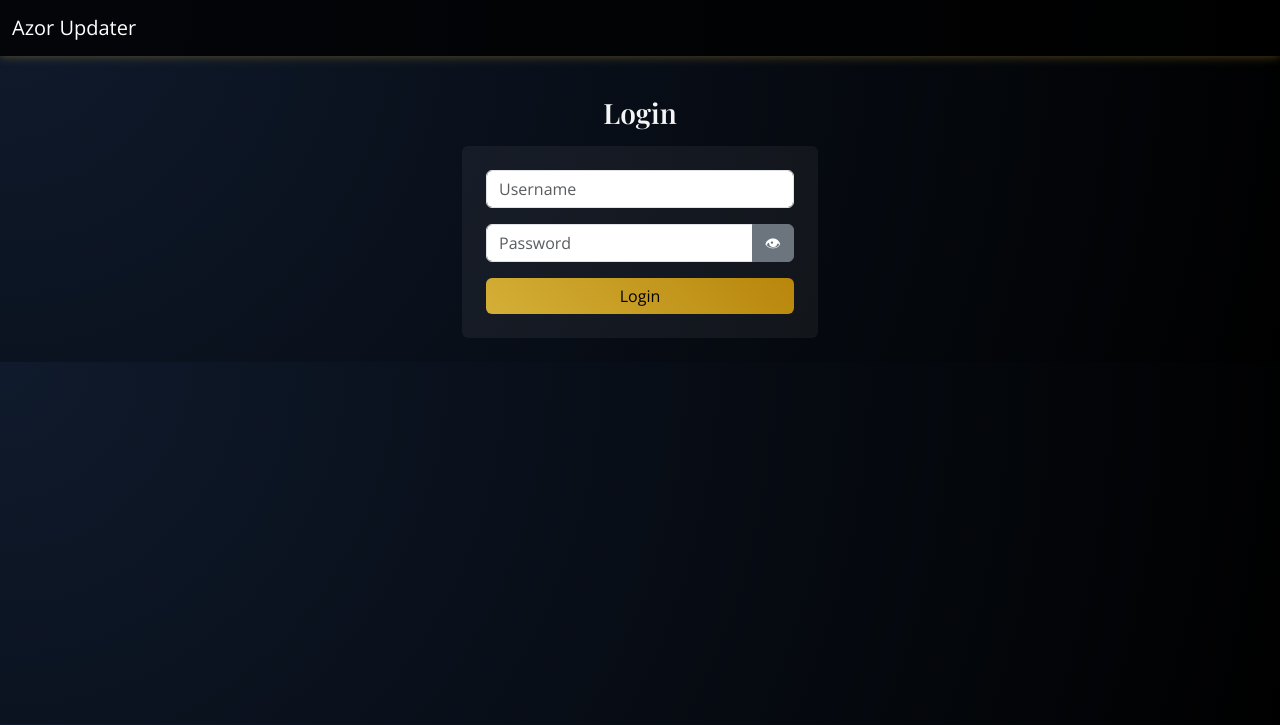
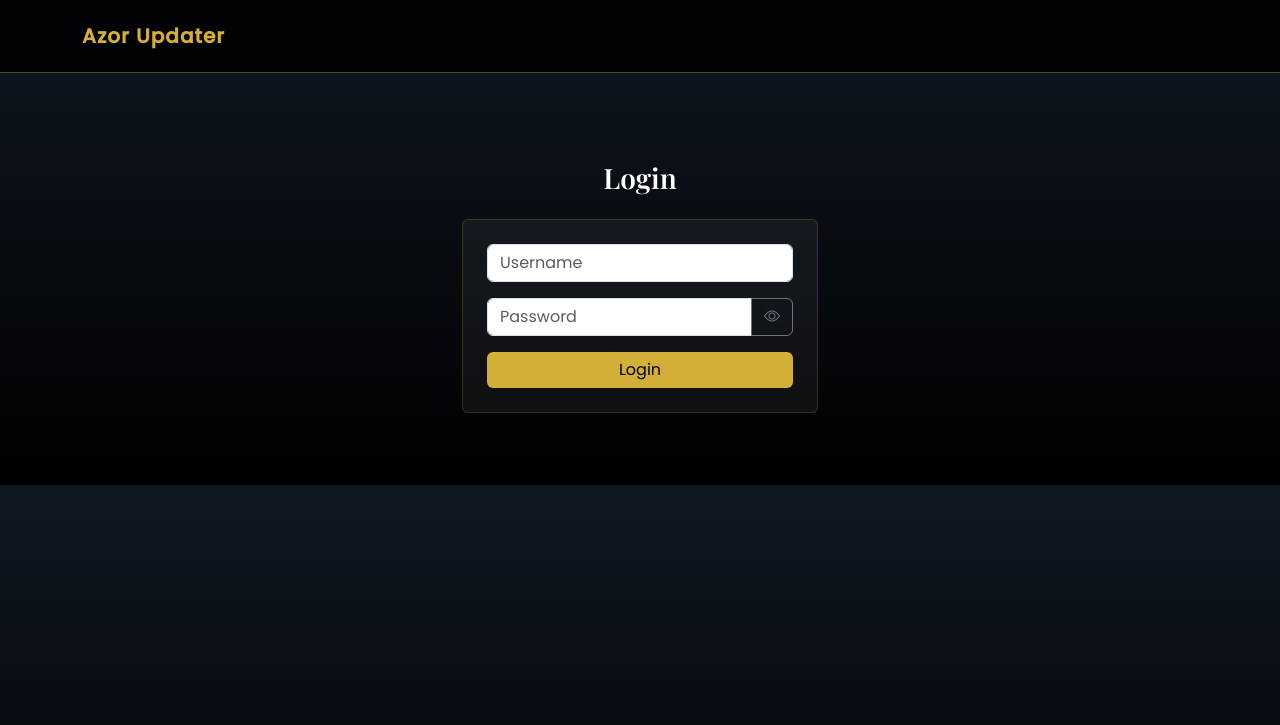
Before and after one commit to AGUENAOU-AYOUB/Azor-App, a Flask app: page /login in a window 1280 px wide. Shown: the top 725 px of the page. Run offline with Flask 3, Linux system fonts and the light colour scheme.

Commit message:
Redesign UI with luxury theme

```diff
--- a/webapp/templates/base.html
+++ b/webapp/templates/base.html
@@ -5,44 +5,57 @@
     <meta name="viewport" content="width=device-width, initial-scale=1">
     <link href="https://cdn.jsdelivr.net/npm/bootstrap@5.3.0/dist/css/bootstrap.min.css" rel="stylesheet">
     <link href="https://cdn.jsdelivr.net/npm/bootstrap-icons@1.11.3/font/bootstrap-icons.css" rel="stylesheet">
-    <link href="https://fonts.googleapis.com/css2?family=Playfair+Display:wght@600&family=Open+Sans&display=swap" rel="stylesheet">
+    <link href="https://fonts.googleapis.com/css2?family=Poppins:wght@300;400;500&family=Playfair+Display:wght@600&display=swap" rel="stylesheet">
     <title>Azor Price Updater</title>
     <style>
         body {
-            background: radial-gradient(circle at top left, #0f1a2c, #000000);
-            color: #e1e1e1;
-            font-family: 'Open Sans', sans-serif;
+            background: linear-gradient(180deg, #101822, #000);
+            color: #f0f0f0;
+            font-family: 'Poppins', sans-serif;
         }
         h1, h2, h3, h4, h5, h6 {
             font-family: 'Playfair Display', serif;
-            color: #f5f5f5;
+            color: #ffffff;
         }
         .navbar {
-            background: rgba(0,0,0,0.8);
-            box-shadow: 0 0 10px rgba(212,175,55,0.4);
+            background: rgba(0,0,0,0.9);
+            border-bottom: 1px solid rgba(212,175,55,0.4);
         }
-        .navbar-brand, .nav-link, .navbar-text { color: #fff !important; }
-        .nav-link.active { font-weight: bold; }
+        .navbar-brand {
+            color: #d4af37 !important;
+            letter-spacing: 1px;
+        }
+        .nav-link {
+            color: #f0f0f0 !important;
+            margin-right: 1rem;
+        }
+        .nav-link.active {
+            color: #d4af37 !important;
+            font-weight: 500;
+        }
         .btn-brand {
-            background: linear-gradient(45deg, #d4af37, #b8860b);
+            background-color: #d4af37;
             color: #000;
             border: none;
         }
-        .btn-brand:hover { filter: brightness(1.1); }
+        .btn-brand:hover { background-color: #b88a10; }
         h3, h5 { margin-top: 1rem; }
         .card {
-            background-color: #111;
-            border: 1px solid rgba(212,175,55,0.3);
+            background-color: #161c2a;
+            border: 1px solid rgba(255,255,255,0.1);
         }
     </style>
 </head>
 <body>
-<nav class="navbar navbar-expand-lg">
-  <div class="container-fluid">
-    <a class="navbar-brand" href="/">Azor Updater</a>
-    <div class="collapse navbar-collapse">
+<nav class="navbar navbar-expand-lg py-3 navbar-dark">
+  <div class="container">
+    <a class="navbar-brand fw-semibold" href="{{ url_for('main.home') }}">Azor Updater</a>
+    <button class="navbar-toggler border-0" type="button" data-bs-toggle="collapse" data-bs-target="#nav" aria-controls="nav" aria-expanded="false" aria-label="Toggle navigation">
+      <span class="navbar-toggler-icon"></span>
+    </button>
+    <div class="collapse navbar-collapse" id="nav">
       {% if session.get('user') %}
-      <ul class="navbar-nav me-auto mb-2 mb-lg-0">
+      <ul class="navbar-nav mx-auto mb-2 mb-lg-0">
         <li class="nav-item">
           <a class="nav-link {{ 'active' if request.path == url_for('main.home') else '' }}" href="{{ url_for('main.home') }}">Home</a>
         </li>
--- a/webapp/templates/home.html
+++ b/webapp/templates/home.html
@@ -1,11 +1,11 @@
 {% extends 'base.html' %}
 {% block content %}
-<h3 class="mb-4 text-center">Welcome</h3>
+<h3 class="text-center mb-4">Welcome</h3>
 <div class="row g-4">
   <div class="col-md-6">
     <div class="card shadow-sm h-100">
       <div class="card-body d-flex flex-column">
-        <h5 class="card-title"><i class="bi bi-percent"></i> Percentage Price Update</h5>
+        <h5 class="card-title fw-semibold"><i class="bi bi-percent"></i> Percentage Price Update</h5>
         <p class="card-text flex-grow-1">Adjust all prices by a percentage.</p>
         <a class="btn btn-brand mt-auto" href="{{ url_for('main.percentage_updater') }}">Open</a>
       </div>
@@ -14,7 +14,7 @@
   <div class="col-md-6">
     <div class="card shadow-sm h-100">
       <div class="card-body d-flex flex-column">
-        <h5 class="card-title"><i class="bi bi-table"></i> Variant Price Update</h5>
+        <h5 class="card-title fw-semibold"><i class="bi bi-table"></i> Variant Price Update</h5>
         <p class="card-text flex-grow-1">Edit surcharges for each chain and run the updater.</p>
         <a class="btn btn-brand mt-auto" href="{{ url_for('main.variant_updater') }}">Open</a>
       </div>
--- a/webapp/templates/login.html
+++ b/webapp/templates/login.html
@@ -1,19 +1,21 @@
 {% extends 'base.html' %}
 {% block content %}
-<div class="row justify-content-center">
+<div class="row justify-content-center py-5">
   <div class="col-md-4">
-    <h3 class="mb-3 text-center">Login</h3>
-    <form method="post" class="p-4 rounded" style="background:rgba(255,255,255,0.05)">
+    <h3 class="text-center mb-4">Login</h3>
+    <form method="post" class="p-4 rounded" style="background:rgba(255,255,255,0.05);border:1px solid rgba(212,175,55,0.2)">
       <input type="hidden" name="csrf_token" value="{{ csrf_token() }}">
       <div class="mb-3">
         <input class="form-control" type="text" name="username" placeholder="Username" required>
       </div>
       <div class="mb-3 input-group">
         <input class="form-control" type="password" id="password" name="password" placeholder="Password" required>
-        <button class="btn btn-secondary" type="button" id="togglePass"><span class="visually-hidden">Toggle password</span>&#128065;</button>
+        <button class="btn btn-outline-secondary" type="button" id="togglePass"><span class="visually-hidden">Toggle password</span><i class="bi bi-eye"></i></button>
       </div>
       {% if error %}<div class="text-danger mb-2">{{ error }}</div>{% endif %}
-      <button class="btn btn-brand w-100" type="submit">Login</button>
+      <div class="d-grid">
+        <button class="btn btn-brand" type="submit">Login</button>
+      </div>
     </form>
   </div>
 </div>
@@ -24,7 +26,11 @@
   if(toggle){
     toggle.addEventListener('click', () => {
       const pass = document.getElementById('password');
-      pass.type = pass.type === 'password' ? 'text' : 'password';
+      const icon = toggle.querySelector('i');
+      const show = pass.type === 'password';
+      pass.type = show ? 'text' : 'password';
+      icon.classList.toggle('bi-eye', !show);
+      icon.classList.toggle('bi-eye-slash', show);
     });
   }
 </script>
--- a/webapp/templates/percentage.html
+++ b/webapp/templates/percentage.html
@@ -5,12 +5,12 @@
   <input id="percent" class="form-control" type="number" step="0.01" placeholder="Enter percentage">
 </div>
 <button id="start" class="btn btn-brand">Run</button>
-<button id="reset" class="btn btn-secondary ms-2">Reset</button>
+<button id="reset" class="btn btn-outline-secondary ms-2">Reset</button>
 <div id="spinner" class="spinner-border text-primary ms-2 d-none" role="status"></div>
 <div id="progress" class="progress mt-2 d-none">
   <div class="progress-bar progress-bar-striped progress-bar-animated" style="width:100%"></div>
 </div>
-<pre id="log" class="mt-3 bg-light p-2" style="height:300px;overflow:auto;"></pre>
+<pre id="log" class="mt-3 bg-dark text-light p-2" style="height:300px;overflow:auto;"></pre>
 <div id="status" class="alert alert-success d-none mt-2"></div>
 {% endblock %}
 {% block scripts %}
--- a/webapp/templates/variant.html
+++ b/webapp/templates/variant.html
@@ -19,14 +19,16 @@
     </tbody>
   </table>
   {% endfor %}
-  <button class="btn btn-brand mt-2" type="submit"><i class="bi bi-save"></i> Save Changes</button>
+  <div class="d-grid gap-2">
+    <button class="btn btn-brand" type="submit"><i class="bi bi-save"></i> Save Changes</button>
+  </div>
 </form>
 <button id="start" class="btn btn-brand mt-3"><i class="bi bi-play-fill"></i> Run Update</button>
 <div id="spinner" class="spinner-border text-primary ms-2 d-none" role="status"></div>
 <div id="progress" class="progress mt-2 d-none">
   <div class="progress-bar progress-bar-striped progress-bar-animated" style="width:100%"></div>
 </div>
-<pre id="log" class="mt-3 bg-light p-2" style="height:300px;overflow:auto;"></pre>
+<pre id="log" class="mt-3 bg-dark text-light p-2" style="height:300px;overflow:auto;"></pre>
 <div id="status" class="alert alert-success d-none mt-2"></div>
 {% endblock %}
 {% block scripts %}
```
